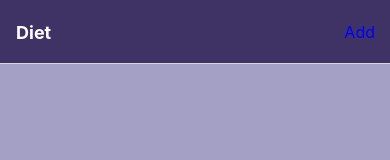
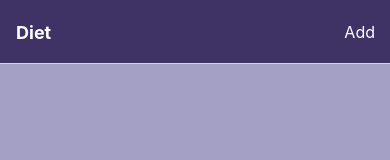
Before and after one commit to xilu56/Assignment2, a React Native app: screen /DietTab in a window 390 px wide. Shown: the top 160 px of the page. Built offline with nearby package versions, Linux system fonts and the light colour scheme.

Commit message:
Make the "add" buttons more visible.

```diff
--- a/Screens/activity.js
+++ b/Screens/activity.js
@@ -15,7 +15,7 @@ export default function Activity({ navigation }) {
           onPress={() => navigation.navigate('AddActivity')}
           style={({ pressed }) => [{ opacity: pressed ? 0.5 : 1 }]} // Change opacity when pressed
         >
-          <Text style={{ color: theme.Button, fontSize: 16, marginRight: 15 }}>Add</Text>
+          <Text style={{ color: theme.white, fontSize: 16, marginRight: 15 }}>Add</Text>
         </Pressable>
       ),
       headerStyle: {
--- a/Screens/diet.js
+++ b/Screens/diet.js
@@ -15,7 +15,7 @@ export default function Diet({ navigation }) {
           onPress={() => navigation.navigate('AddADiet')}
           style={({ pressed }) => [{ opacity: pressed ? 0.5 : 1 }]} // Change opacity when pressed
         >
-          <Text style={{ color: theme.Button, fontSize: 16, marginRight: 15 }}>Add</Text>
+          <Text style={{ color: theme.white, fontSize: 16, marginRight: 15 }}>Add</Text>
         </Pressable>
       ),
       headerStyle: {
```
